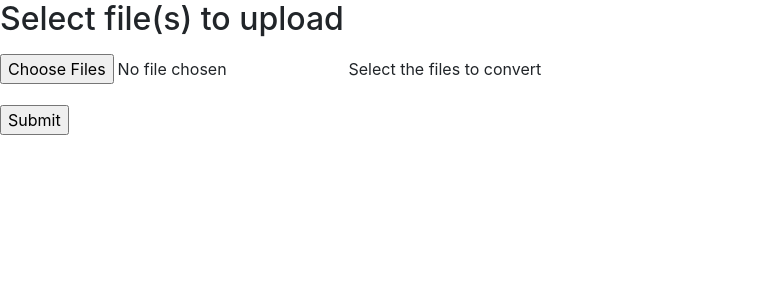
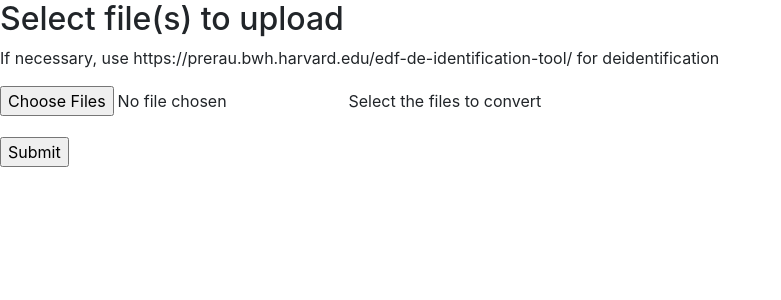
Before and after one commit to yjmantilla/sovabids, a Flask app: page /upload in a window 1280 px wide. Shown: the part 56-356 px from the top of the page, without its empty margins (0-781 px from the left). Run offline with Flask 3, Linux system fonts and the light colour scheme; some libraries are stand-ins or nearby versions.

Commit message:
Update upload_files.html
Add a link to an EEG de-identification software, in case SOVABIDS runs on a public server

```diff
--- a/front/app/templates/upload_files.html
+++ b/front/app/templates/upload_files.html
@@ -9,6 +9,7 @@
 
 {% block content %}
 	<h2>Select file(s) to upload</h2>
+        <p>If necessary, use https://prerau.bwh.harvard.edu/edf-de-identification-tool/ for deidentification</p>
 	<p>
 		{% with messages = get_flashed_messages() %}
 		{% if messages %}
```
